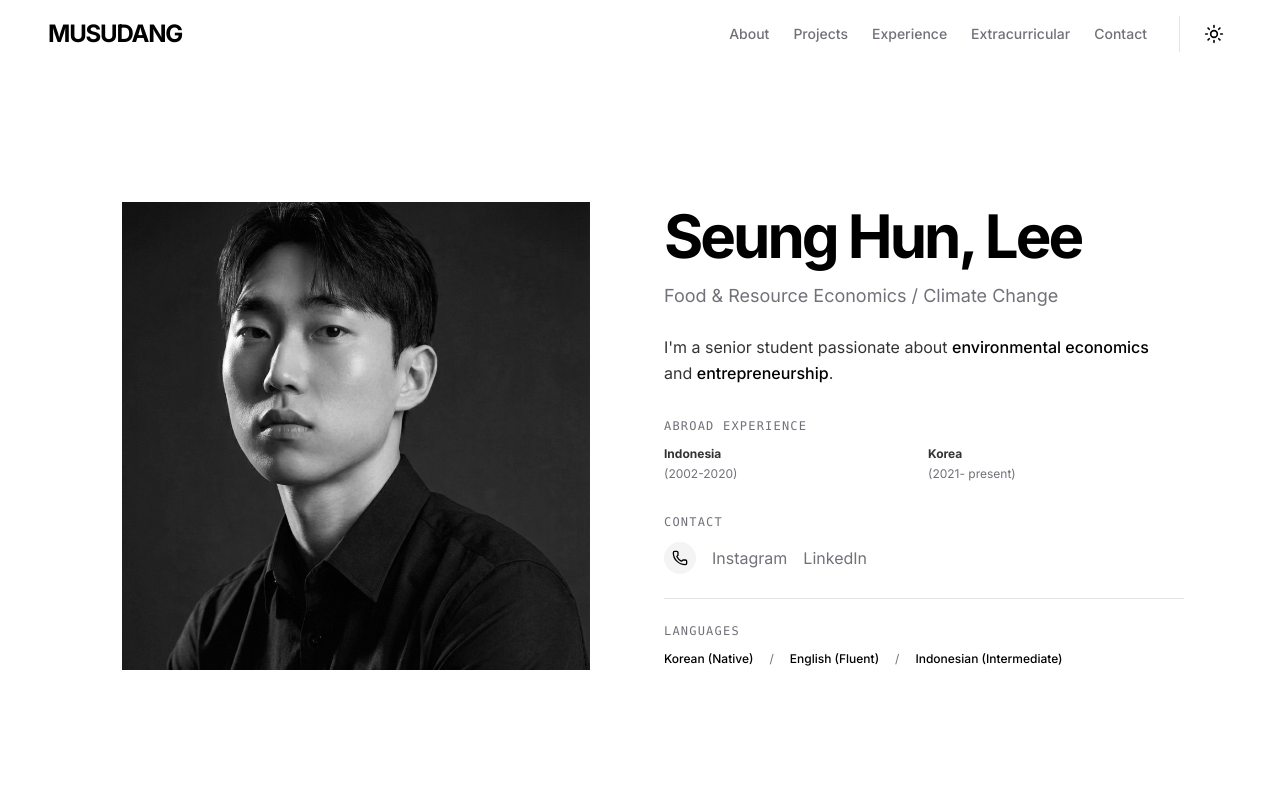
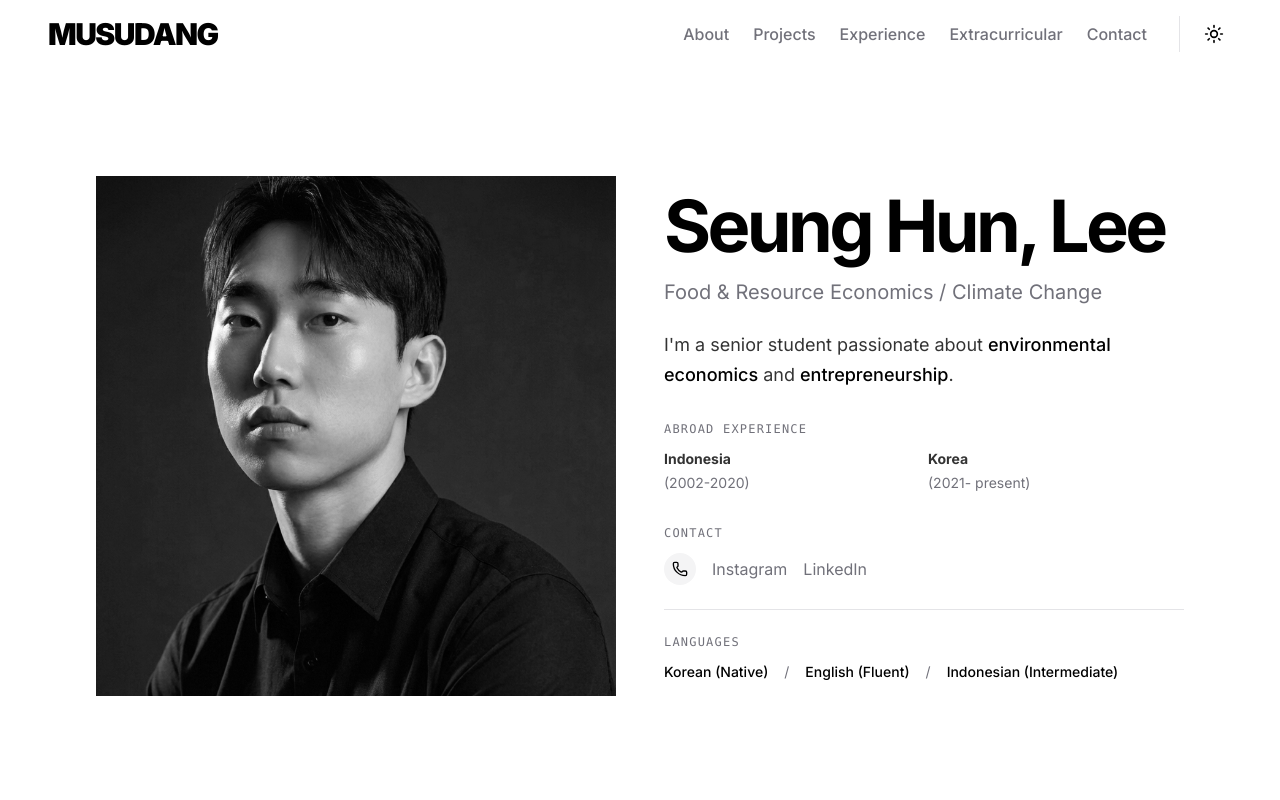
Before and after one commit to musudang/portfolio_LEE, a Next.js app: page / in a window 1280 px wide. Shown: the top 800 px of the page. Built offline with nearby package versions, Linux system fonts and the light colour scheme.

Commit message:
218time2343

```diff
--- a/src/app/page.tsx
+++ b/src/app/page.tsx
@@ -25,7 +25,7 @@ export default function Home() {
               initial={{ opacity: 0, x: -50 }}
               animate={{ opacity: 1, x: 0 }}
               transition={{ duration: 0.8 }}
-              className="relative aspect-[3/4] md:aspect-square bg-secondary rounded-sm overflow-hidden w-[90%] mx-auto"
+              className="relative aspect-[3/4] md:aspect-square bg-secondary rounded-sm overflow-hidden"
             >
               <Image
                 src="/profile.png"
@@ -44,21 +44,21 @@ export default function Home() {
               className="space-y-6"
             >
               <div>
-                <h1 className="text-4xl md:text-6xl font-bold tracking-tighter mb-4">
+                <h1 className="text-5xl md:text-7xl font-bold tracking-tighter mb-4">
                   Seung Hun, Lee
                 </h1>
-                <p className="text-lg text-muted-foreground">
+                <p className="text-xl text-muted-foreground">
                   Food & Resource Economics / Climate Change
                 </p>
               </div>
 
-              <div className="space-y-4 text-base leading-relaxed max-w-lg text-foreground/80">
+              <div className="space-y-4 text-lg leading-relaxed max-w-lg text-foreground/80">
                 <p>
                   I'm a senior student passionate about <span className="text-foreground font-medium">environmental economics</span> and <span className="text-foreground font-medium">entrepreneurship</span>.
                 </p>
                 <div className="pt-4">
                   <h3 className="text-xs font-mono text-muted-foreground mb-3 uppercase tracking-widest">Abroad Experience</h3>
-                  <div className="grid grid-cols-2 gap-4 text-xs">
+                  <div className="grid grid-cols-2 gap-4 text-sm">
                     <div>
                       <h4 className="font-bold mb-1">Indonesia</h4>
                       <p className="text-muted-foreground">(2002-2020)</p>
@@ -88,7 +88,7 @@ export default function Home() {
 
               <div className="pt-6 border-t border-border">
                 <h3 className="text-xs font-mono text-muted-foreground mb-3 uppercase tracking-widest">Languages</h3>
-                <div className="flex flex-wrap gap-x-4 gap-y-2 text-xs">
+                <div className="flex flex-wrap gap-x-4 gap-y-2 text-sm">
                   <span className="font-medium">Korean (Native)</span>
                   <span className="text-muted-foreground">/</span>
                   <span className="font-medium">English (Fluent)</span>
--- a/src/components/Navbar.tsx
+++ b/src/components/Navbar.tsx
@@ -33,7 +33,7 @@ export function Navbar() {
         >
             <div className="container mx-auto flex items-center justify-between px-6 lg:px-12">
                 {/* Logo */}
-                <Link href="/" className="text-2xl font-bold tracking-tighter hover:opacity-80 transition-opacity">
+                <Link href="/" className="text-3xl font-black tracking-tighter hover:opacity-80 transition-opacity">
                     MUSUDANG
                 </Link>
 
@@ -44,7 +44,7 @@ export function Navbar() {
                             <Link
                                 key={link.name}
                                 href={link.href}
-                                className="text-sm font-medium text-muted-foreground hover:text-foreground transition-colors relative group"
+                                className="text-base font-medium text-muted-foreground hover:text-foreground transition-colors relative group"
                             >
                                 {link.name}
                                 <span className="absolute -bottom-1 left-0 w-0 h-[1px] bg-foreground transition-all group-hover:w-full" />
```
